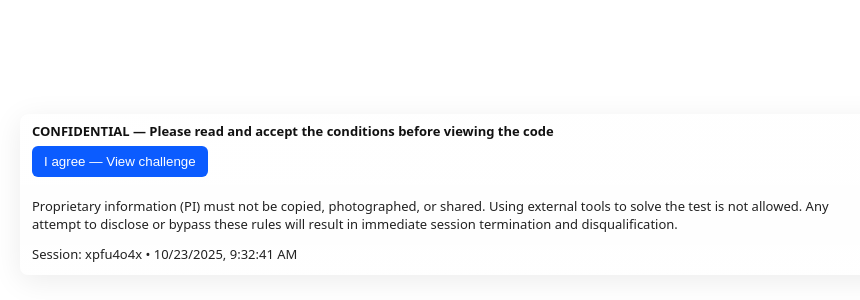
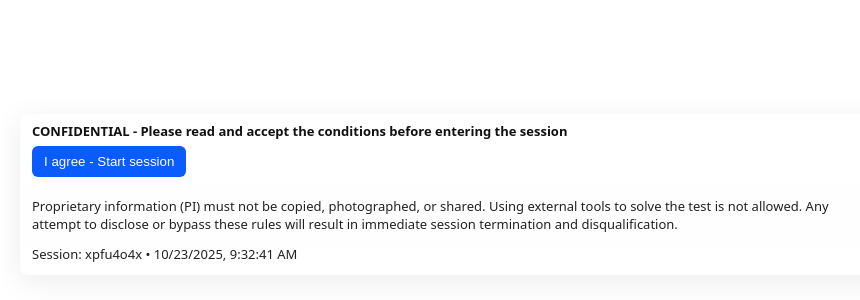
Before and after one commit to VladisKliman/Interview_material, a plain HTML site: page index.html in a window 1280 px wide. Shown: the part 206-506 px from the top of the page, without its empty margins (120-980 px from the left). Drawn offline with Linux system fonts and the light colour scheme.

Commit message:
Update notice and button text in index.html

```diff
--- a/index.html
+++ b/index.html
@@ -27,9 +27,9 @@
   <div class="container">
     <div class="frame" id="frame">
       <div class="topbar" id="topbar">
-        <div class="notice">CONFIDENTIAL — Please read and accept the conditions before viewing the code</div>
+        <div class="notice">CONFIDENTIAL - Please read and accept the conditions before entering the session</div>
         <div id="screenshotAlert">Screenshot attempt detected!</div>
-        <button class="agree-btn" id="agreeBtn">I agree — View challenge</button>
+        <button class="agree-btn" id="agreeBtn">I agree - Start session</button>
       </div>
 
       <!-- Challenge container hidden until agreement -->
```
